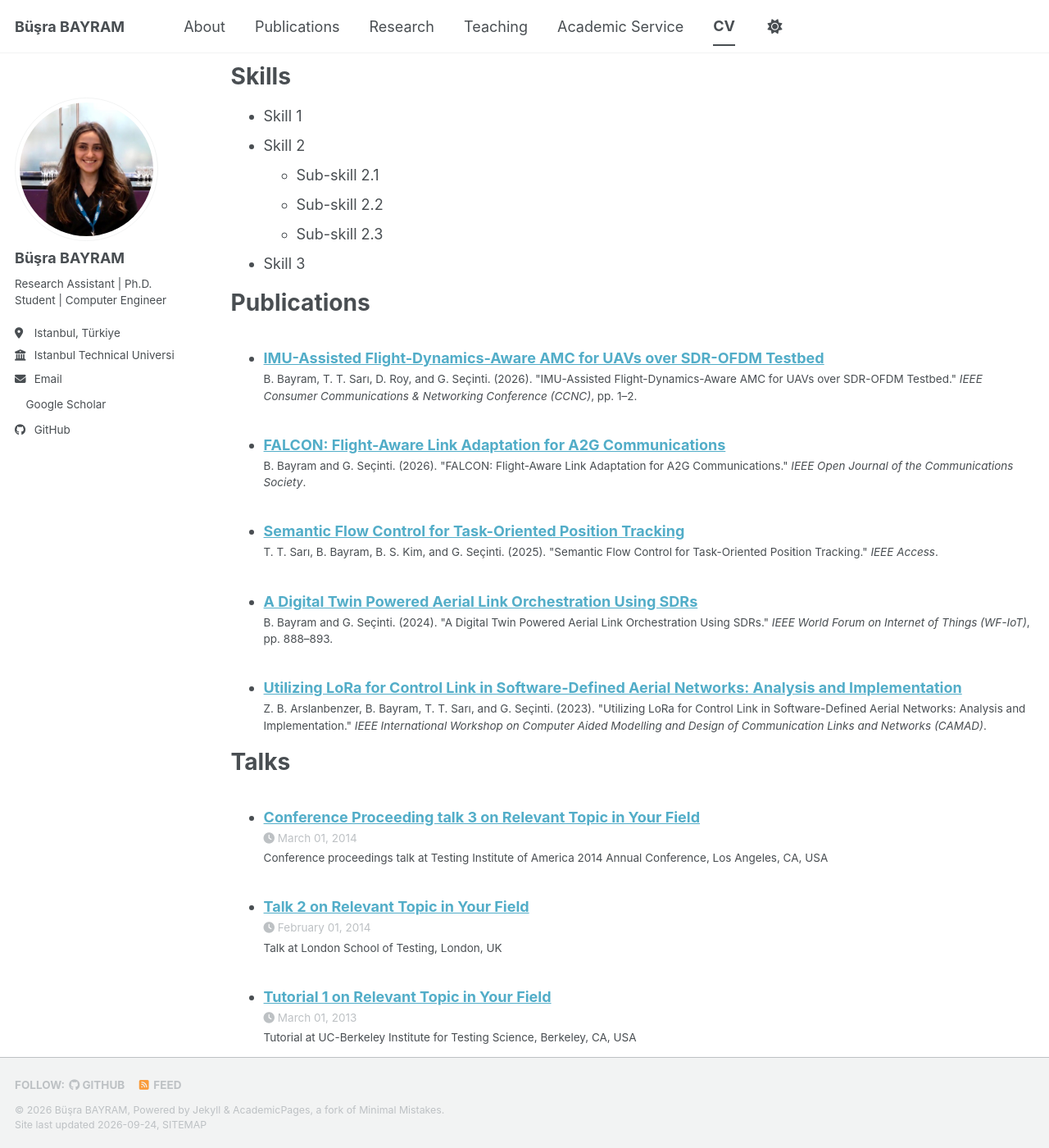
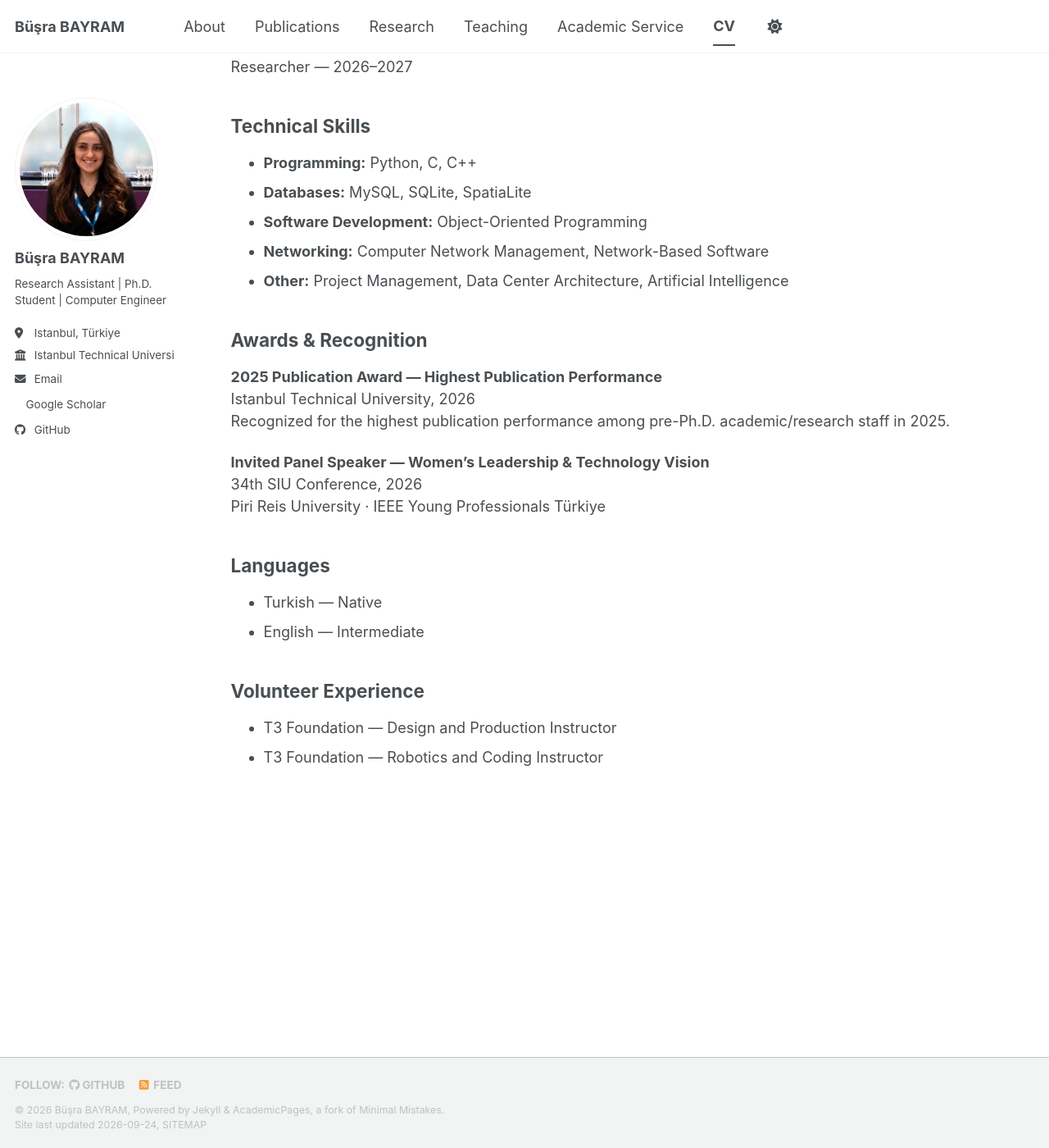
Before and after one commit to busrabyrm/busrabayram, a Jekyll site: the page built from _pages/cv.md, in a window 1280 px wide and 1400 px high, scrolled down 1541 px. Shown: the whole window at 82% size. Built offline with Jekyll 4.4.1, drawn with Linux system fonts in a browser that asks for light colours; a style sheet for code colours, icons or effects is not loaded; some of the changed text lies outside the part shown.

Commit message:
Update cv.md

```diff
--- a/_pages/cv.md
+++ b/_pages/cv.md
@@ -23,31 +23,51 @@ GPA: 3.10/4.00
 ## Academic & Professional Experience
 
 **Research & Teaching Assistant**
-Istanbul Technical University, 2024–Present
+Department of Computer Engineering, Istanbul Technical University
+2024–Present
 
 **R&D Project Engineer**
-Mobilib Tech. Inc., 2026–Present
+Mobilib Tech. Inc.
+2026–Present
 
 **Research Group Member**
-ANTS Research Group, Istanbul Technical University, 2024–Present
+ANTS Research Group, Istanbul Technical University
+2024–Present
+
+**Network Management and Network-Based Software Intern**
+Baykar
+June–July 2022
+
+**Software Development Intern**
+Baykar
+July–September 2020
+Developed a route-planning algorithm using Python.
 
 ## Research Projects
 
 **Dynamic Resource Allocation and Role Management for Multi-Static ISAC-Enabled Composite Cell Architecture**
 TÜBİTAK 1505 University–Industry Collaboration Program
-Role: Researcher — Ongoing
+Researcher — Ongoing
 
 **ISAC-Assisted Dynamic Indoor Wi-Fi Coverage Optimization**
 TÜBİTAK 1507 SME R&D Support Program
-Role: Researcher — Ongoing
+Researcher — Ongoing
 
 **IMU-Assisted Flight-Dynamics-Aware AMC for A2G Communications**
 ITU BAP 2026-48756
-Role: Researcher — 2026–2027
+Researcher — 2026–2027
 
 **Developing a Dynamic Encoding and Modulation Framework for Aerial Communication Systems**
 ITU BAP MGA-2026-48271
-Role: Researcher — 2026–2027
+Researcher — 2026–2027
+
+## Technical Skills
+
+- **Programming:** Python, C, C++
+- **Databases:** MySQL, SQLite, SpatiaLite
+- **Software Development:** Object-Oriented Programming
+- **Networking:** Computer Network Management, Network-Based Software
+- **Other:** Project Management, Data Center Architecture, Artificial Intelligence
 
 ## Awards & Recognition
 
@@ -59,34 +79,12 @@ Recognized for the highest publication performance among pre-Ph.D. academic/rese
 34th SIU Conference, 2026
 Piri Reis University · IEEE Young Professionals Türkiye
 
+## Languages
 
-Skills
-======
-* Skill 1
-* Skill 2
-  * Sub-skill 2.1
-  * Sub-skill 2.2
-  * Sub-skill 2.3
-* Skill 3
+- Turkish — Native
+- English — Intermediate
 
-Publications
-======
-  <ul>{% for post in site.publications reversed %}
-    {% include archive-single-cv.html %}
-  {% endfor %}</ul>
+## Volunteer Experience
 
-Talks
-======
-  <ul>{% for post in site.talks reversed %}
-    {% include archive-single-talk-cv.html  %}
-  {% endfor %}</ul>
-
-Teaching
-======
-  <ul>{% for post in site.teaching reversed %}
-    {% include archive-single-cv.html %}
-  {% endfor %}</ul>
-
-Service and leadership
-======
-* Currently signed in to 43 different slack teams
+- T3 Foundation — Design and Production Instructor
+- T3 Foundation — Robotics and Coding Instructor
```
